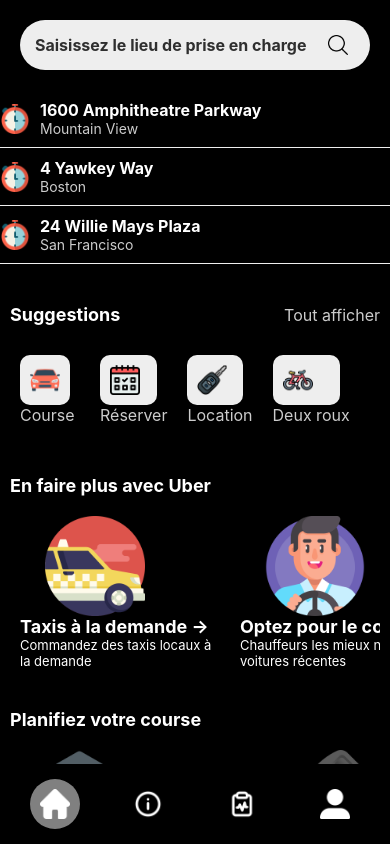
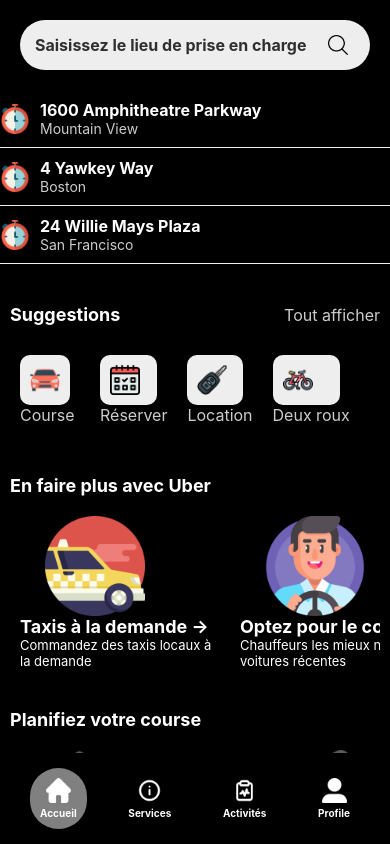
Before and after one commit to ahmedSOUSSI21/uber-clone, a React Native app in the folder uber-clone/: screen / in a window 390 px wide. Built offline with nearby package versions, Linux system fonts and the light colour scheme.

Commit message:
menu with text

```diff
--- a/uber-clone/components/home/Menu.tsx
+++ b/uber-clone/components/home/Menu.tsx
@@ -16,7 +16,8 @@
                     activeTab === 'home' && styles.activeTouchable,
                 ]}
             >
-                <Image source={require("../../assets/home.png")} style={{ width: 30, height: 30 }} />
+                <Image source={require("../../assets/home.png")} style={styles.icon} />
+                <Text style={styles.text}>Accueil</Text>
             </TouchableOpacity>
             <TouchableOpacity
                 onPress={() => setActiveTab('services')}
@@ -25,7 +26,8 @@
                     activeTab === 'services' && styles.activeTouchable,
                 ]}
             >
-                <Image source={require("../../assets/info.png")} style={{ width: 30, height: 30 }} />
+                <Image source={require("../../assets/info.png")} style={styles.icon} />
+                <Text style={styles.text}>Services</Text>
             </TouchableOpacity>
             <TouchableOpacity
                 onPress={() => setActiveTab('activity')}
@@ -34,7 +36,8 @@
                     activeTab === 'activity' && styles.activeTouchable,
                 ]}
             >
-                <Image source={require("../../assets/activity.png")} style={{ width: 30, height: 30 }} />
+                <Image source={require("../../assets/activity.png")} style={styles.icon} />
+                <Text style={styles.text}>Activités</Text>
             </TouchableOpacity>
             <TouchableOpacity
                 onPress={() => setActiveTab('profile')}
@@ -43,7 +46,8 @@
                     activeTab === 'profile' && styles.activeTouchable,
                 ]}
             >
-                <Image source={require("../../assets/profile.png")} style={{ width: 30, height: 30 }} />
+                <Image source={require("../../assets/profile.png")} style={styles.icon} />
+                <Text style={styles.text}>Profile</Text>
             </TouchableOpacity>
         </View>
     )
@@ -61,11 +65,23 @@
         flexDirection: 'row',
         justifyContent: 'space-between',
     },
+    icon:{
+        width: 25,
+        height: 25,
+        marginBottom: 4
+    },
     touchable: {
         padding: 10,
         borderRadius: 30,
+        alignItems: 'center',
     },
     activeTouchable: {
         backgroundColor: 'gray',
     },
+    text:{
+        color: '#fff',
+        fontWeight: 'bold',
+        textAlign:"center",
+        fontSize: 10
+    }
 })
```
